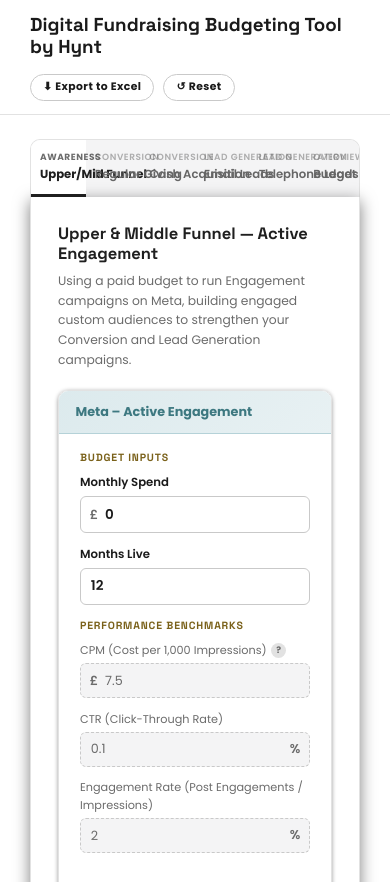
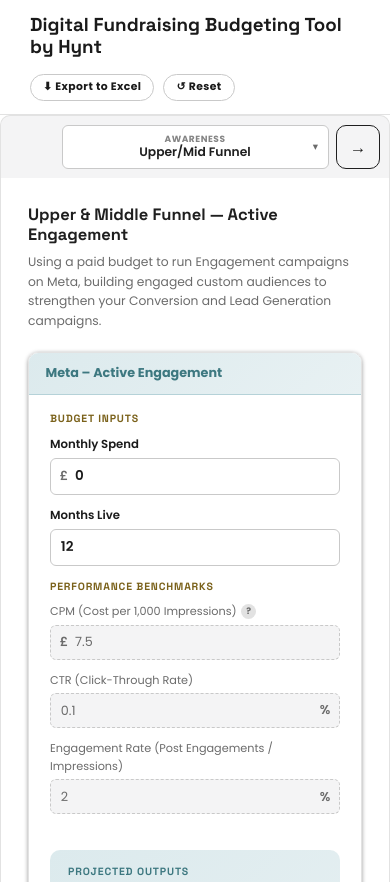
Before and after one commit to Hynt-Studio/budget-template-2026, a plain HTML site: page index.html in a window 390 px wide. Shown: the top 882 px of the page. Drawn offline with Linux system fonts and the light colour scheme.

Commit message:
Mobile accessibility fixes

```diff
--- a/index.html
+++ b/index.html
@@ -229,6 +229,102 @@
         color: var(--heading);
       }
 
+      /* ── Mobile section nav (shown < 700px) ── */
+      .mobile-nav {
+        display: none;
+        align-items: center;
+        gap: 0.5rem;
+        padding: 0.6rem;
+        background: var(--surface-alt);
+        border: 1px solid var(--border);
+        border-bottom: none;
+        border-radius: var(--radius) var(--radius) 0 0;
+      }
+      .mobile-nav-arrow {
+        flex-shrink: 0;
+        width: 44px;
+        height: 44px;
+        font-size: 1.1rem;
+        line-height: 1;
+        background: transparent;
+        border: 1.5px solid var(--heading);
+        border-radius: var(--radius);
+        color: var(--heading);
+        cursor: pointer;
+        transition:
+          background 0.15s,
+          color 0.15s;
+      }
+      .mobile-nav-arrow:hover {
+        background: var(--pri);
+        color: #1a1a1a;
+      }
+      .mobile-nav-arrow.is-hidden {
+        visibility: hidden;
+      }
+      /* Custom two-line label with a transparent native <select> overlaid
+         on top, so the OS picker still drives selection. */
+      .mobile-nav-jump {
+        flex: 1;
+        min-width: 0;
+        position: relative;
+      }
+      .mobile-nav-label {
+        display: flex;
+        flex-direction: column;
+        align-items: center;
+        justify-content: center;
+        gap: 0.05rem;
+        min-height: 44px;
+        padding: 0.3rem 1.9rem;
+        background: var(--surface);
+        border: 1.5px solid var(--border-dark);
+        border-radius: var(--radius-sm);
+        text-align: center;
+        pointer-events: none;
+      }
+      .mobile-nav-cat {
+        font-size: 0.6rem;
+        text-transform: uppercase;
+        letter-spacing: 0.06em;
+        font-weight: 700;
+        color: var(--heading);
+        opacity: 0.55;
+        line-height: 1.2;
+      }
+      .mobile-nav-name {
+        font-family: 'Poppins', sans-serif;
+        font-size: 0.82rem;
+        font-weight: 600;
+        color: var(--heading);
+        line-height: 1.2;
+      }
+      .mobile-nav-jump::after {
+        content: '\25BE';
+        position: absolute;
+        right: 0.7rem;
+        top: 50%;
+        transform: translateY(-50%);
+        font-size: 0.7rem;
+        color: var(--text-light);
+        pointer-events: none;
+      }
+      .mobile-nav-jump .mobile-nav-select {
+        position: absolute;
+        inset: 0;
+        width: 100%;
+        height: 100%;
+        margin: 0;
+        border: none;
+        background: transparent;
+        opacity: 0;
+        cursor: pointer;
+      }
+      .mobile-nav-jump:focus-within .mobile-nav-label {
+        border-color: var(--green);
+        box-shadow: 0 0 0 3px rgba(69, 98, 73, 0.15);
+      }
+
       /* ── Panels ── */
       .panels {
         background: var(--surface);
@@ -479,6 +575,25 @@
       @media (max-width: 700px) {
         .two-col {
           grid-template-columns: 1fr;
+        }
+        .tabs {
+          display: none;
+        }
+        .mobile-nav {
+          display: flex;
+        }
+        .main {
+          padding: 0;
+        }
+        .panels {
+          box-shadow: none;
+        }
+      }
+      /* Narrow widths where the full tab bar still shows but cramps:
+         let each tab's section name wrap to a second line. */
+      @media (max-width: 900px) {
+        .tab {
+          white-space: normal;
         }
       }
 
@@ -854,6 +969,43 @@
         </button>
         <button class="tab" data-tab="summary">
           <span class="tab-type">Overview</span>Budget Summary
+        </button>
+      </div>
+
+      <div class="mobile-nav" id="mobileNav">
+        <button
+          class="mobile-nav-arrow prev"
+          id="mobilePrev"
+          aria-label="Previous section"
+        >
+          &#8592;
+        </button>
+        <div class="mobile-nav-jump">
+          <span class="mobile-nav-label" aria-hidden="true">
+            <span class="mobile-nav-cat" id="mobileNavCat">Awareness</span>
+            <span class="mobile-nav-name" id="mobileNavName">
+              Upper/Mid Funnel
+            </span>
+          </span>
+          <select
+            class="mobile-nav-select"
+            id="mobileSelect"
+            aria-label="Jump to section"
+          >
+            <option value="engagement">Awareness · Upper/Mid Funnel</option>
+            <option value="rg">Conversion · Regular Giving</option>
+            <option value="cash">Conversion · Cash Acquisition</option>
+            <option value="email">Lead Generation · Email Leads</option>
+            <option value="telephone">Lead Generation · Telephone Leads</option>
+            <option value="summary">Overview · Budget Summary</option>
+          </select>
+        </div>
+        <button
+          class="mobile-nav-arrow next"
+          id="mobileNext"
+          aria-label="Next section"
+        >
+          &#8594;
         </button>
       </div>
 
@@ -1038,9 +1190,7 @@
           <!-- Email retention -->
           <div class="sub-section">
             <div class="sub-section-title">Digital Retention through Email</div>
-            <div
-              style="display: grid; grid-template-columns: 1fr 1fr; gap: 1.4rem"
-            >
+            <div class="two-col">
               <div>
                 <div class="inline-field">
                   <label>Your current email file size</label>
@@ -1164,9 +1314,7 @@
             <div class="sub-section-title">
               Direct Costs (Agency &amp; Operational Fees)
             </div>
-            <div
-              style="display: grid; grid-template-columns: 1fr 1fr; gap: 1.4rem"
-            >
+            <div class="two-col">
               <div>
                 <div class="inline-field">
                   <label>Acquisition Campaign — Agency Fees</label>
@@ -2866,6 +3014,29 @@
       }
 
       // ── Tab switching ──
+      const TAB_ORDER = [
+        'engagement',
+        'rg',
+        'cash',
+        'email',
+        'telephone',
+        'summary',
+      ];
+
+      function syncMobileNav(name) {
+        const i = TAB_ORDER.indexOf(name);
+        const select = $('mobileSelect');
+        if (select) select.value = name;
+        const tab = document.querySelector(`.tab[data-tab="${name}"]`);
+        if (tab) {
+          const cat = tab.querySelector('.tab-type')?.textContent.trim() || '';
+          $('mobileNavCat').textContent = cat;
+          $('mobileNavName').textContent = tab.textContent.replace(cat, '').trim();
+        }
+        $('mobilePrev').classList.toggle('is-hidden', i <= 0);
+        $('mobileNext').classList.toggle('is-hidden', i >= TAB_ORDER.length - 1);
+      }
+
       function switchTab(name) {
         document
           .querySelectorAll('.tab')
@@ -2877,12 +3048,31 @@
         if (tab) tab.classList.add('active');
         const panel = $('panel-' + name);
         if (panel) panel.classList.add('active');
+        syncMobileNav(name);
         window.scrollTo({ top: 0, behavior: 'smooth' });
       }
 
       document.querySelectorAll('.tab').forEach((tab) => {
         tab.addEventListener('click', () => switchTab(tab.dataset.tab));
       });
+
+      // ── Mobile section nav ──
+      $('mobileSelect').addEventListener('change', (e) =>
+        switchTab(e.target.value),
+      );
+      $('mobilePrev').addEventListener('click', () => {
+        const i = TAB_ORDER.indexOf($('mobileSelect').value);
+        if (i > 0) switchTab(TAB_ORDER[i - 1]);
+      });
+      $('mobileNext').addEventListener('click', () => {
+        const i = TAB_ORDER.indexOf($('mobileSelect').value);
+        if (i < TAB_ORDER.length - 1) switchTab(TAB_ORDER[i + 1]);
+      });
+
+      // Initialise mobile nav to the active tab
+      syncMobileNav(
+        document.querySelector('.tab.active')?.dataset.tab || TAB_ORDER[0],
+      );
 
       // ── Wire all inputs ──
       document.querySelectorAll('input[type="number"]').forEach((inp) => {
```
